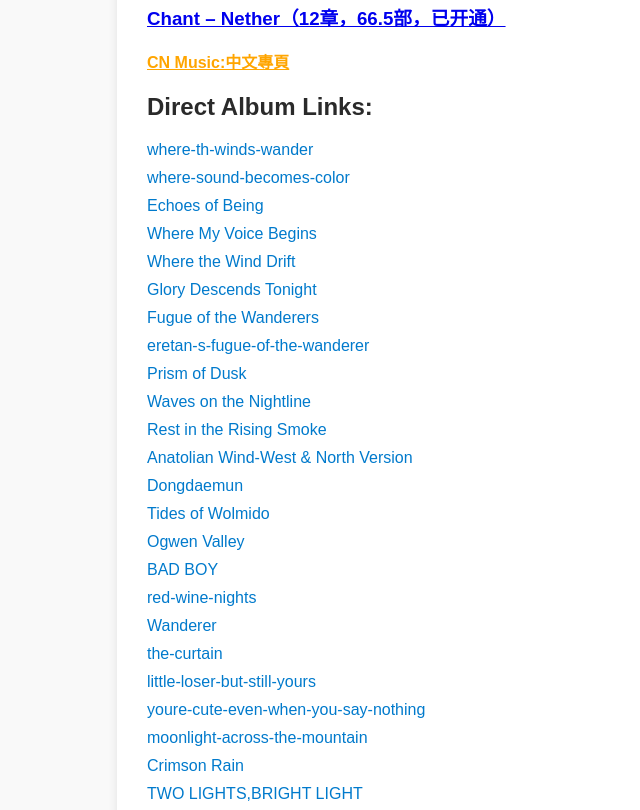
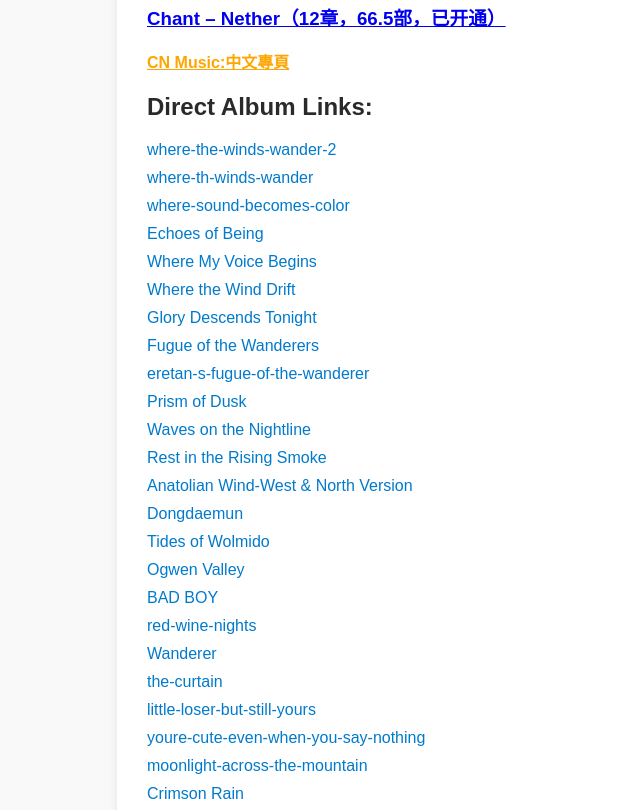
Before and after one commit to etbuti/isle-of-not-alone, a plain HTML site: page music.html in a window 1280 px wide. Shown: the part 923-1733 px from the top of the page, without its empty margins (93-733 px from the left). Drawn offline with Linux system fonts and the light colour scheme.

Commit message:
Update music.html with album links and players
Added direct album links and embedded players for tracks.

```diff
--- a/music.html
+++ b/music.html
@@ -108,6 +108,10 @@ From London, With Global Artists
 
     <div class="links">
       <h2>Direct Album Links:</h2>
+
+
+<a href="https://billund.bandcamp.com/track/where-the-winds-wander-2" target="_blank">
+    where-the-winds-wander-2
 <a href="https://billund.bandcamp.com/track/where-th-winds-wander" target="_blank">
     where-th-winds-wander
 <a href="https://billund.bandcamp.com/track/where-sound-becomes-color" target="_blank">
@@ -359,6 +363,8 @@ FH03 Requiem Afloat （安魂舟,宗教，成稿两篇共15部）
 
      <div class="players">
       <h2>Listen to Our Music</h2>
+<!--Where the Winds Wander 2-->
+       <iframe style="border: 0; width: 250px; height: 442px;" src="https://bandcamp.com/EmbeddedPlayer/track=1692438181/size=large/bgcol=ffffff/linkcol=0687f5/tracklist=false/transparent=true/" seamless><a href="https://billund.bandcamp.com/track/where-the-winds-wander-2">Where the Winds Wander 2 by billund</a></iframe>
 <!--Where the Winds Wander -->
        <iframe style="border: 0; width: 250px; height: 442px;" src="https://bandcamp.com/EmbeddedPlayer/track=1164800476/size=large/bgcol=ffffff/linkcol=0687f5/tracklist=false/transparent=true/" seamless><a href="https://billund.bandcamp.com/track/where-th-winds-wander">Where th Winds Wander by billund</a></iframe>
 <!--where-sound-becomes-color -->
```
